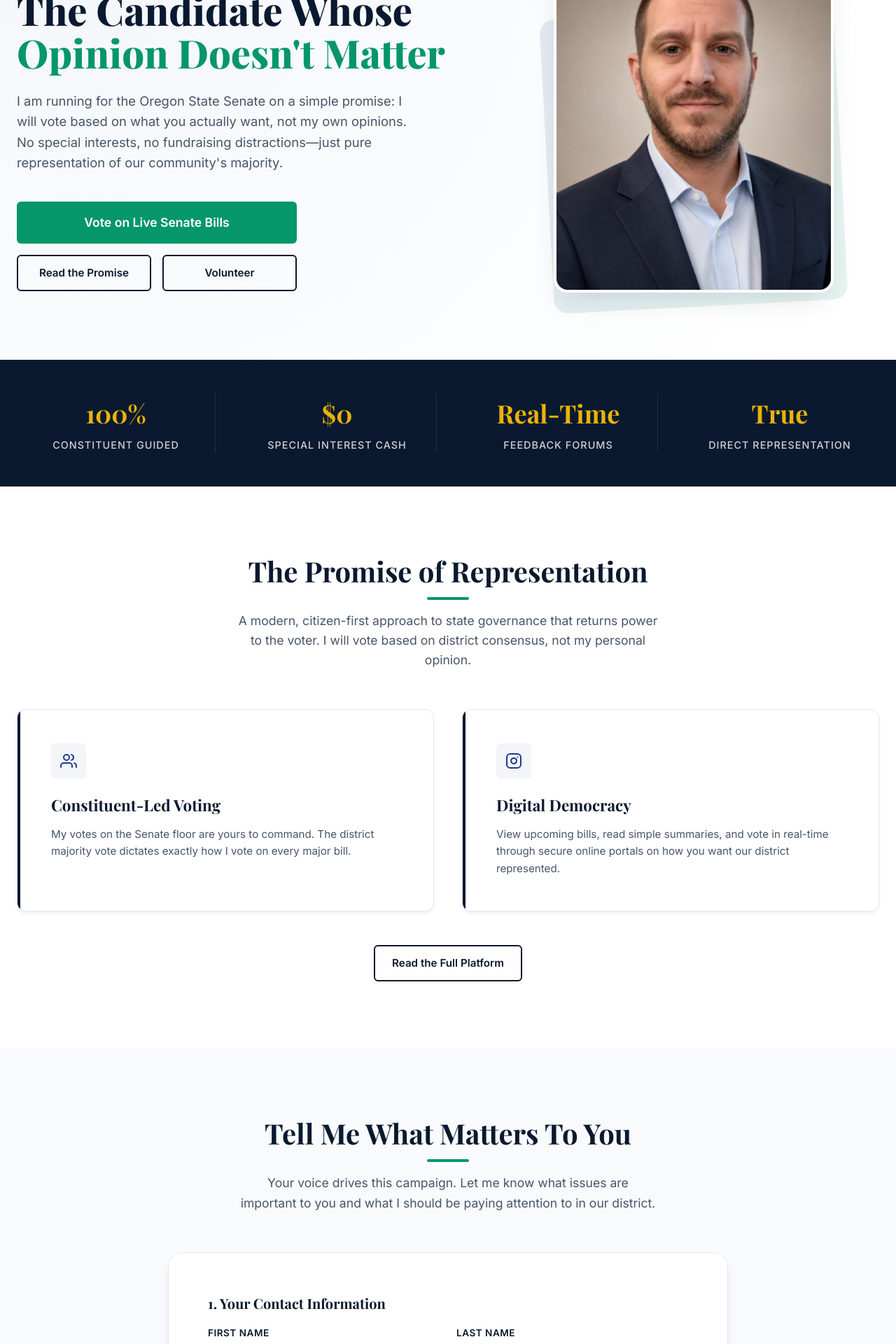
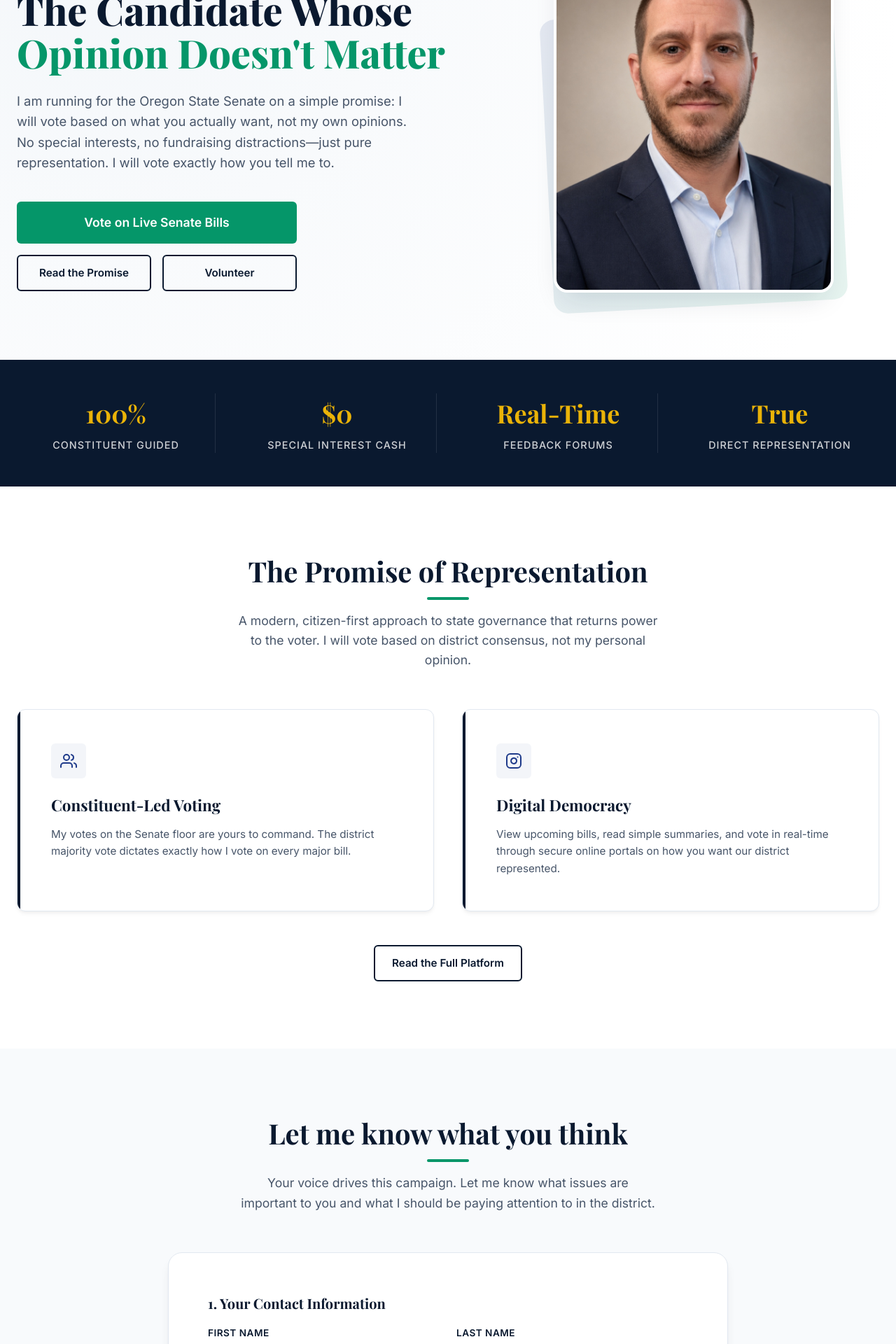
Before and after one commit to monkeymanoregon/oregon-senate, a Next.js app: page / in a window 1280 px wide. Shown: the part 240-2160 px from the top of the page at 70% size. Built offline with nearby package versions, Linux system fonts and the light colour scheme.

Commit message:
Update site voice and tone to be personal and first-person

```diff
--- a/src/app/bills/page.tsx
+++ b/src/app/bills/page.tsx
@@ -58,7 +58,7 @@ export default async function Bills() {
             <h2 className="section-title">Vote on Live Bills</h2>
             <p className="section-subtitle">
               This is direct democracy in action. Below are live, active bills currently sitting on the Oregon Senate floor.
-              Click "Read Full Details" to educate yourself, then cast your vote. I will vote exactly in accordance with the district's majority consensus.
+              Click "Read Full Details" to educate yourself, then cast your vote. I will cast my vote exactly how the majority of you tell me to.
             </p>
           </div>
 
@@ -80,7 +80,7 @@ export default async function Bills() {
               Want to dive deeper into how this process works?
             </p>
             <Link href="/issues" className="btn btn-outline">
-              Learn How We Execute Your Will
+              See how I vote on your behalf
             </Link>
           </div>
         </div>
--- a/src/app/page.tsx
+++ b/src/app/page.tsx
@@ -20,7 +20,7 @@ export default function Home() {
               The Candidate Whose <span>Opinion Doesn't Matter</span>
             </h1>
             <p className="hero-description">
-              I am running for the Oregon State Senate on a simple promise: I will vote based on what you actually want, not my own opinions. No special interests, no fundraising distractions—just pure representation of our community's majority.
+              I am running for the Oregon State Senate on a simple promise: I will vote based on what you actually want, not my own opinions. No special interests, no fundraising distractions—just pure representation. I will vote exactly how you tell me to.
             </p>
             <div className="hero-ctas" style={{ display: 'flex', flexDirection: 'column', gap: '1rem', width: '100%', maxWidth: '400px' }}>
               <Link href="/bills" className="btn btn-primary" style={{ width: '100%', fontSize: '1.1rem', padding: '1rem' }}>
@@ -118,9 +118,9 @@ export default function Home() {
       {/* Interactive Feedback Section */}
       <section className="section-padding" style={{ backgroundColor: 'var(--bg-light)' }}>
         <div className="container text-center">
-          <h2 className="section-title">Tell Me What Matters To You</h2>
+          <h2 className="section-title">Let me know what you think</h2>
           <p className="section-subtitle">
-            Your voice drives this campaign. Let me know what issues are important to you and what I should be paying attention to in our district.
+            Your voice drives this campaign. Let me know what issues are important to you and what I should be paying attention to in the district.
           </p>
           <div style={{ marginTop: '2rem' }}>
             <InteractiveFeedback />
--- a/src/app/platform/page.tsx
+++ b/src/app/platform/page.tsx
@@ -32,7 +32,7 @@ export default function About() {
               As a digital marketing, SEO, and AI specialist, I have the exact tools and expertise needed to build out this campaign rapidly. I am deploying this technology to amplify your voices at an unprecedented rate, ensuring the message that <em>you</em> want heard is exactly what reaches the Senate floor.
             </p>
             <p>
-              We will utilize secure, modern online tools alongside classic, face-to-face town halls to ensure every voter has a direct say on upcoming bills. I won't make my time in office about fundraising or campaign posturing. I will spend it listening to you.
+              I will utilize secure, modern online tools alongside classic, face-to-face town halls to ensure every voter has a direct say on upcoming bills. I won't make my time in office about fundraising or campaign posturing. I will spend it listening to you.
             </p>
           </div>
         </div>
--- a/src/components/InteractiveFeedback.tsx
+++ b/src/components/InteractiveFeedback.tsx
@@ -65,8 +65,8 @@ export default function InteractiveFeedback() {
           <path d="M22 11.08V12a10 10 0 1 1-5.93-9.14"></path>
           <polyline points="22 4 12 14.01 9 11.01"></polyline>
         </svg>
-        <h3>Your Voice Has Been Heard</h3>
-        <p>Thank you for participating in our direct democracy process, {formData.firstName || 'friend'}. I review every submission personally to understand exactly what the district wants me to focus on.</p>
+        <h3>Thanks for reaching out!</h3>
+        <p>Your message has been sent straight to my personal inbox, {formData.firstName || 'friend'}. I read every single submission so I know exactly what you want me to focus on.</p>
       </div>
     );
   }
```
